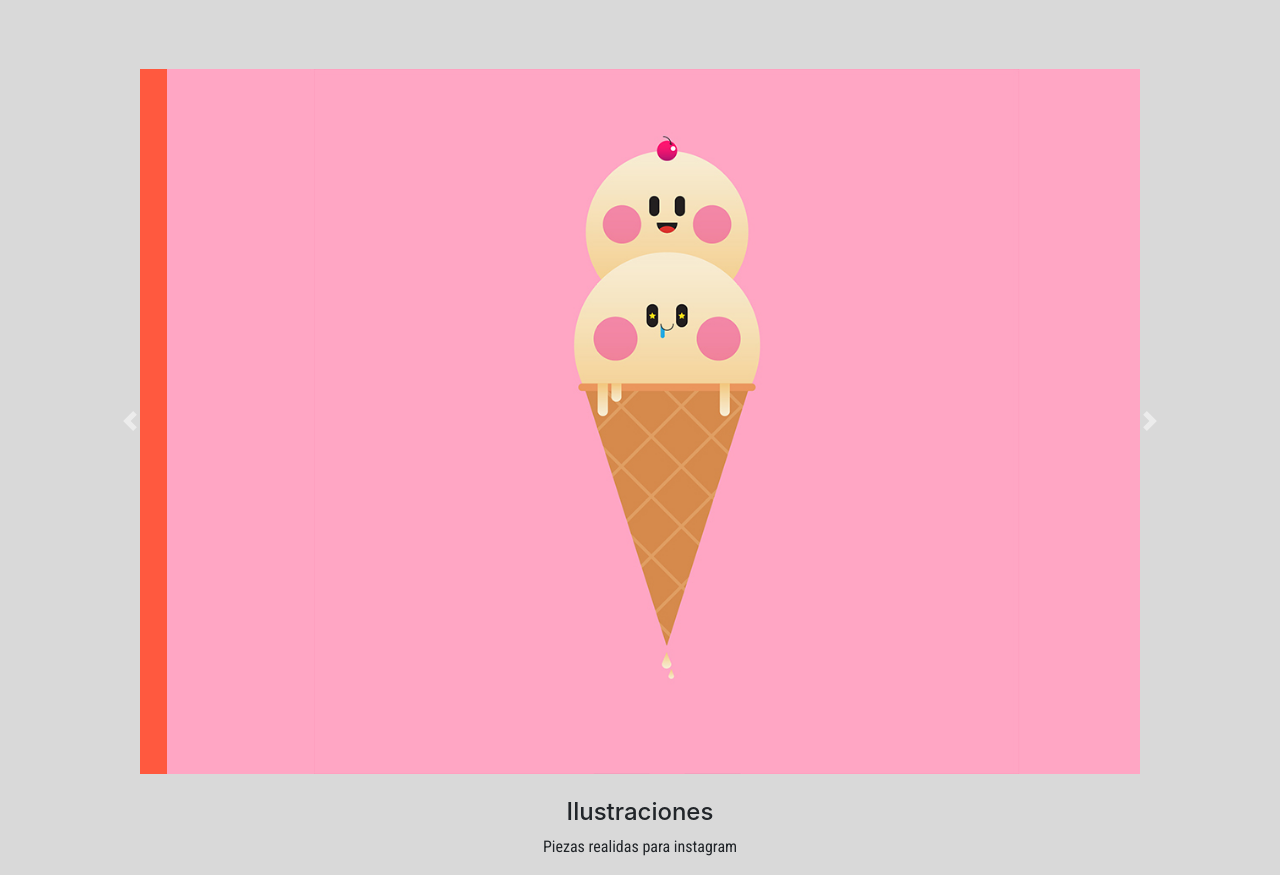
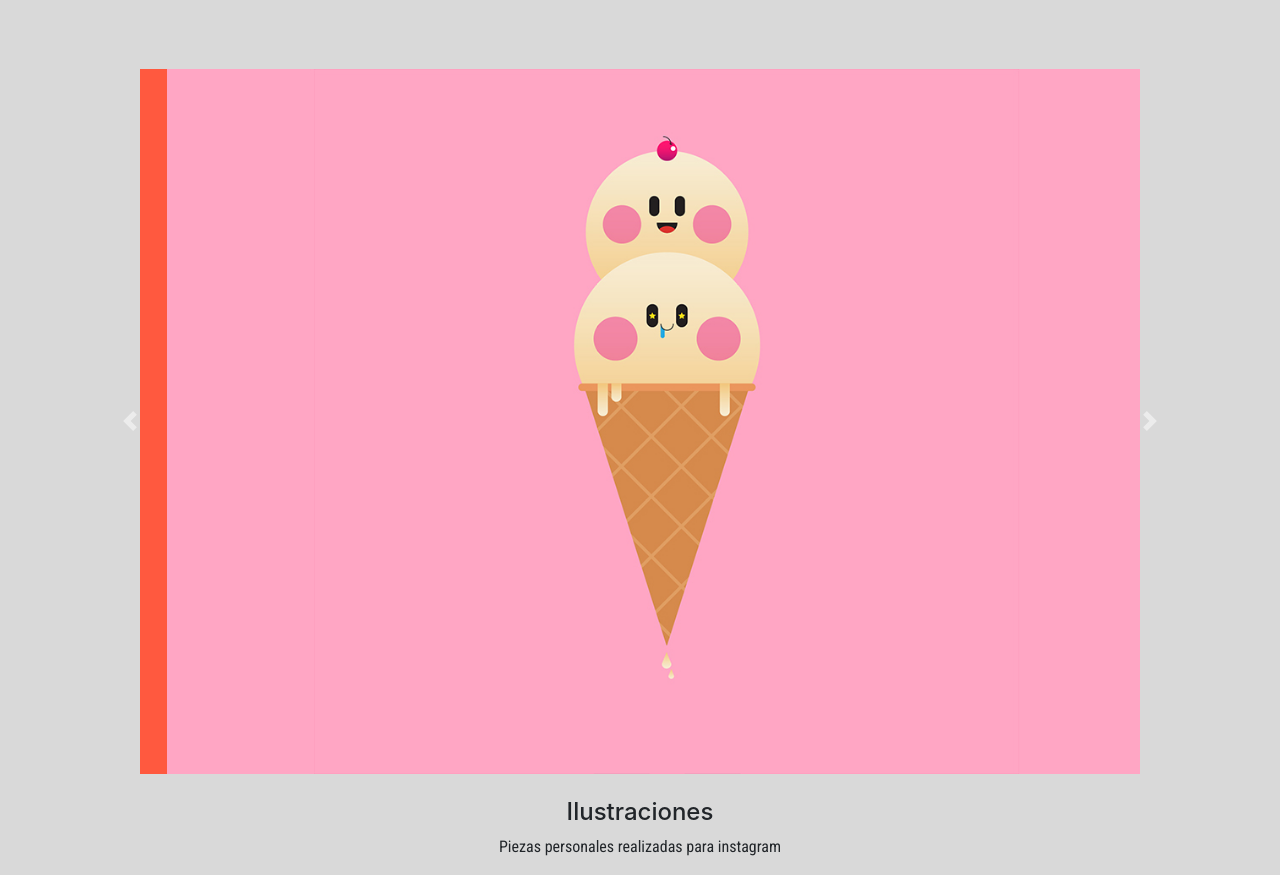
Before and after one commit to salomonlucianaf/Portfolio, a website: page pages/ilustraciones.html in a window 1280 px wide. Shown: the part 51-926 px from the top of the page. Drawn offline with nearby package versions, Linux system fonts and the light colour scheme.

Commit message:
pagina ilustracion fixed

```diff
--- a/pages/ilustraciones.html
+++ b/pages/ilustraciones.html
@@ -86,6 +86,6 @@
 </div>
 <br>
 <h4>Ilustraciones</h4>
-<p>Piezas realidas para instagram</p>
+<p>Piezas personales realizadas para instagram</p>
 </body>
 </html>
```
